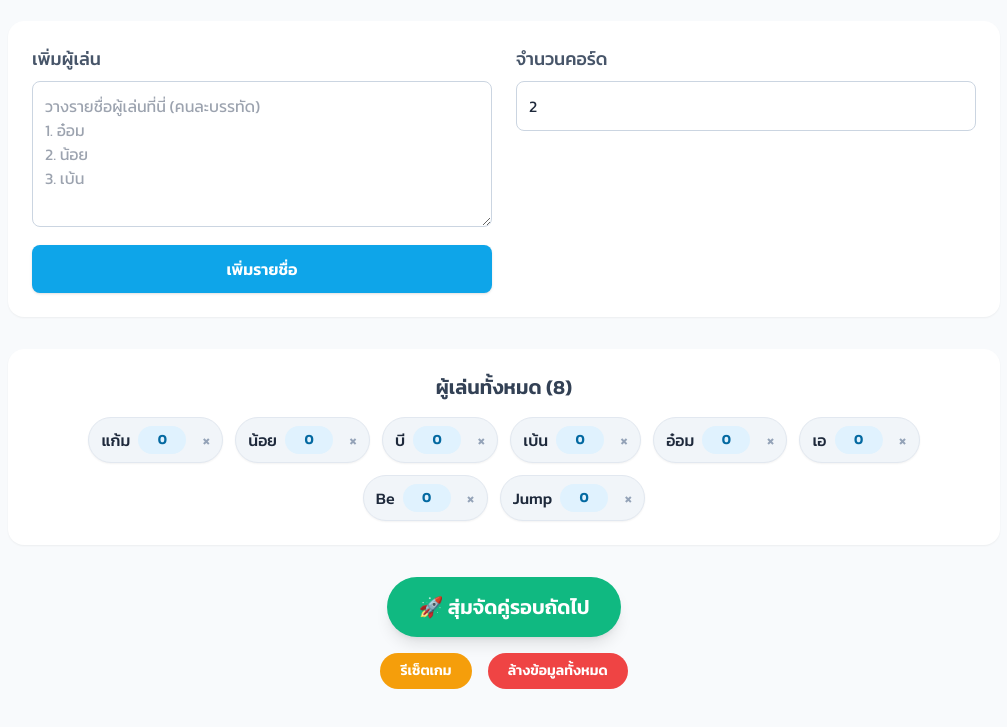
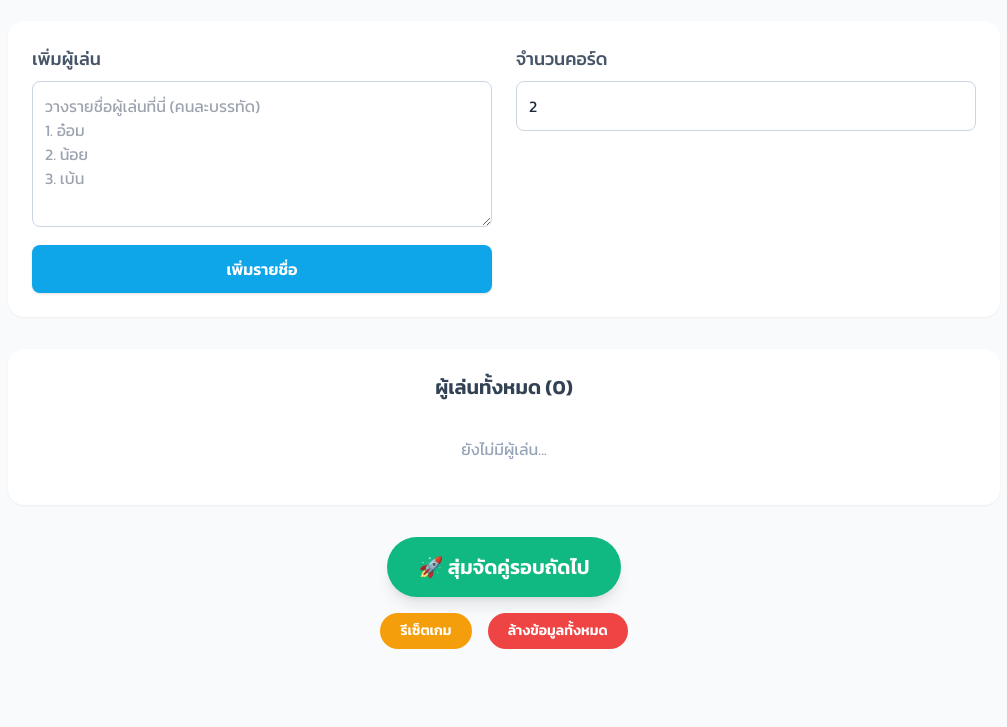
Before and after one commit to h3ley/badminton-matcher-ai, a plain HTML site: page index.html in a window 1280 px wide. Shown: the part 111-838 px from the top of the page, without its empty margins (136-1143 px from the left). After the commit the page ends 808 px from the top, so only its background shows below. Drawn offline with nearby package versions, Linux system fonts and the light colour scheme.

Commit message:
fix: remove init players

```diff
--- a/index.html
+++ b/index.html
@@ -159,7 +159,7 @@
         let editingContext = null; // { historyIndex, courtIndex, teamIndex, playerIndex }
 
         // --- Initial Data ---
-        const initialPlayers = "1.อ๋อม\n2.น้อย\n3.เบ้น\n4.Be\n5.Jump\n6.แก้ม\n7.เอ\n8.บี";
+        const initialPlayers = "";
 
         // --- Functions ---
 
```
